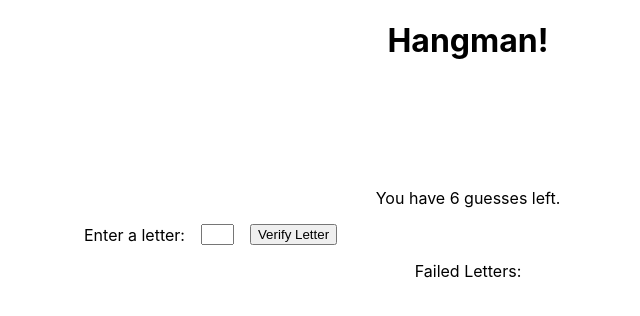
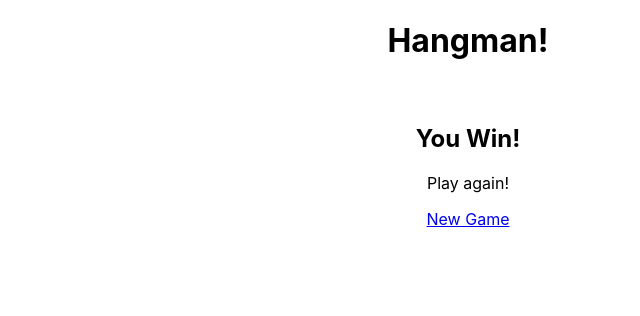
Before and after one commit to gness1804/hangman, a React (Create React App) app: page /victory in a window 1280 px wide. Shown: the top 316 px of the page, without its empty margins (172-812 px from the left). Built offline with nearby package versions, Linux system fonts and the light colour scheme.

Commit message:
Add React Router and navigate to victory screen when user wins

```diff
--- a/package.json
+++ b/package.json
@@ -19,6 +19,7 @@
     "prettier": "^2.2.1",
     "react": "^17.0.1",
     "react-dom": "^17.0.1",
+    "react-router-dom": "^5.2.0",
     "react-scripts": "4.0.3",
     "typescript": "4.1.5",
     "uuid": "^8.3.2",
@@ -56,6 +57,7 @@
     ]
   },
   "devDependencies": {
+    "@types/react-router-dom": "^5.1.7",
     "@types/uuid": "^8.3.0"
   }
 }
--- a/src/App/index.tsx
+++ b/src/App/index.tsx
@@ -1,15 +1,26 @@
 import React from 'react';
+import { BrowserRouter as Router, Switch, Route } from 'react-router-dom';
 import Main from '../Main';
+import Victory from '../Victory';
 import './index.css';
 
 function App() {
   return (
+    <Router>
       <div className="App">
         <header className="App-header">
           <h1>Hangman!</h1>
         </header>
+        <Switch>
+          <Route path="/victory">
+            <Victory />
+          </Route>
+          <Route path="/">
             <Main />
+          </Route>
+        </Switch>
       </div>
+    </Router>
   );
 }
 
--- a/src/Main/index.tsx
+++ b/src/Main/index.tsx
@@ -1,4 +1,5 @@
 import React, { useEffect, useState } from 'react';
+import { useHistory } from 'react-router-dom';
 import axios from 'axios';
 import { v4 } from 'uuid';
 import WordLine from '../WordLine';
@@ -10,6 +11,7 @@ const Main = () => {
   const [letter, setLetter] = useState('');
   const [successfulLetters, setSuccessfulLetters] = useState<string[]>([]);
   const [failedLetters, setFailedLetters] = useState<string[]>([]);
+  const history = useHistory();
 
   const totalGuesses = 6;
 
@@ -52,13 +54,11 @@ const Main = () => {
     if (loading) return;
     if (failedLetters.length > totalGuesses) {
       alert(`You lose! The word was: ${word}.`);
-      return;
-    }
-    if (
+    } else if (
       successfulLetters.length > 0 &&
       successfulLetters.length === word.length
     )
-      alert('You win!');
+      history.push('/victory');
   };
 
   const handleKeydown = (e: React.KeyboardEvent) => {
--- /dev/null
+++ b/src/Victory/index.tsx
@@ -0,0 +1,14 @@
+import React from 'react';
+import { Link } from 'react-router-dom';
+
+const Victory = () => {
+  return (
+    <div>
+      <h2>You Win!</h2>
+      <p>Play again!</p>
+      <Link to="/">New Game</Link>
+    </div>
+  );
+};
+
+export default Victory;
```
Also changed, not shown: 1 other file (tests, documents, lock files or other folders). Lines whose indentation alone changed are shown as unchanged.
